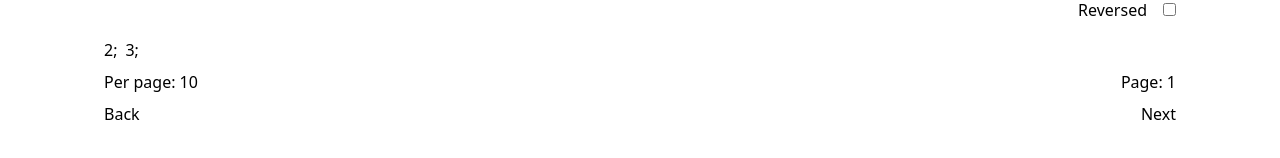
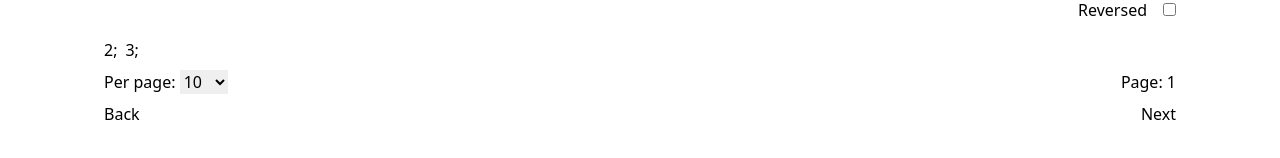
Before and after one commit to RenanFelipeAndrade/SieveOfEratosthenes-Frontend, a Next.js app: page / in a window 1280 px wide. Shown: the part 214-372 px from the top of the page. Built offline with nearby package versions, Linux system fonts and the light colour scheme; no server answers.

Commit message:
Added perPage select feature

```diff
--- a/components/Pagination.tsx
+++ b/components/Pagination.tsx
@@ -22,11 +22,10 @@ export function Pagination({
 
   function previousPage() {
     setPagination((previousState) => {
-      if (
-        previousState.page >=
-        primes.length - previousState.perPage * (pagination.page + 1)
-      )
-        return previousState;
+      const primesRemaining =
+        primes.length - previousState.perPage * (pagination.page + 1);
+
+      if (previousState.page >= primesRemaining) return previousState;
       return { ...previousState, page: previousState.page + 1 };
     });
   }
@@ -34,7 +33,31 @@ export function Pagination({
   return (
     <section className="mt-2">
       <div className="flex justify-between">
-        <span>Per page: {pagination.perPage}</span>
+        <div>
+          <span>
+            Per page:{" "}
+            <select
+              value={pagination.perPage}
+              onChange={(e) => {
+                setPagination((previousState) => {
+                  return {
+                    ...previousState,
+                    perPage: Number(e.target.value),
+                  };
+                });
+              }}
+            >
+              <option value={10}>10</option>
+              <option value={20}>20</option>
+              <option value={30}>30</option>
+              <option value={50}>50</option>
+              <option value={80}>80</option>
+              <option value={130}>130</option>
+              <option value={210}>210</option>
+              <option value={primes.length}>all</option>
+            </select>
+          </span>
+        </div>
         <span>Page: {pagination.page + 1}</span>
       </div>
       <div className="mt-2 flex justify-between">
```
